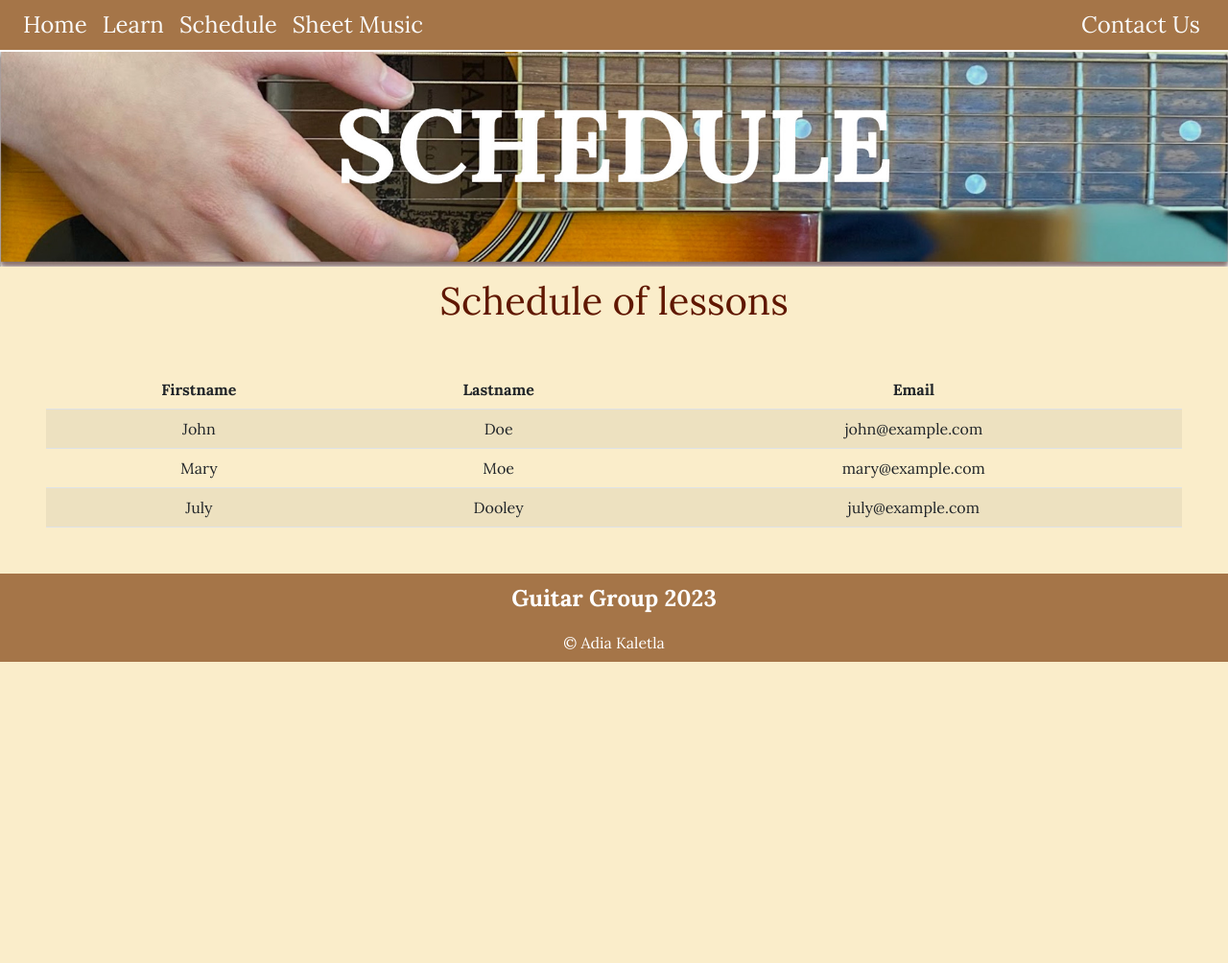
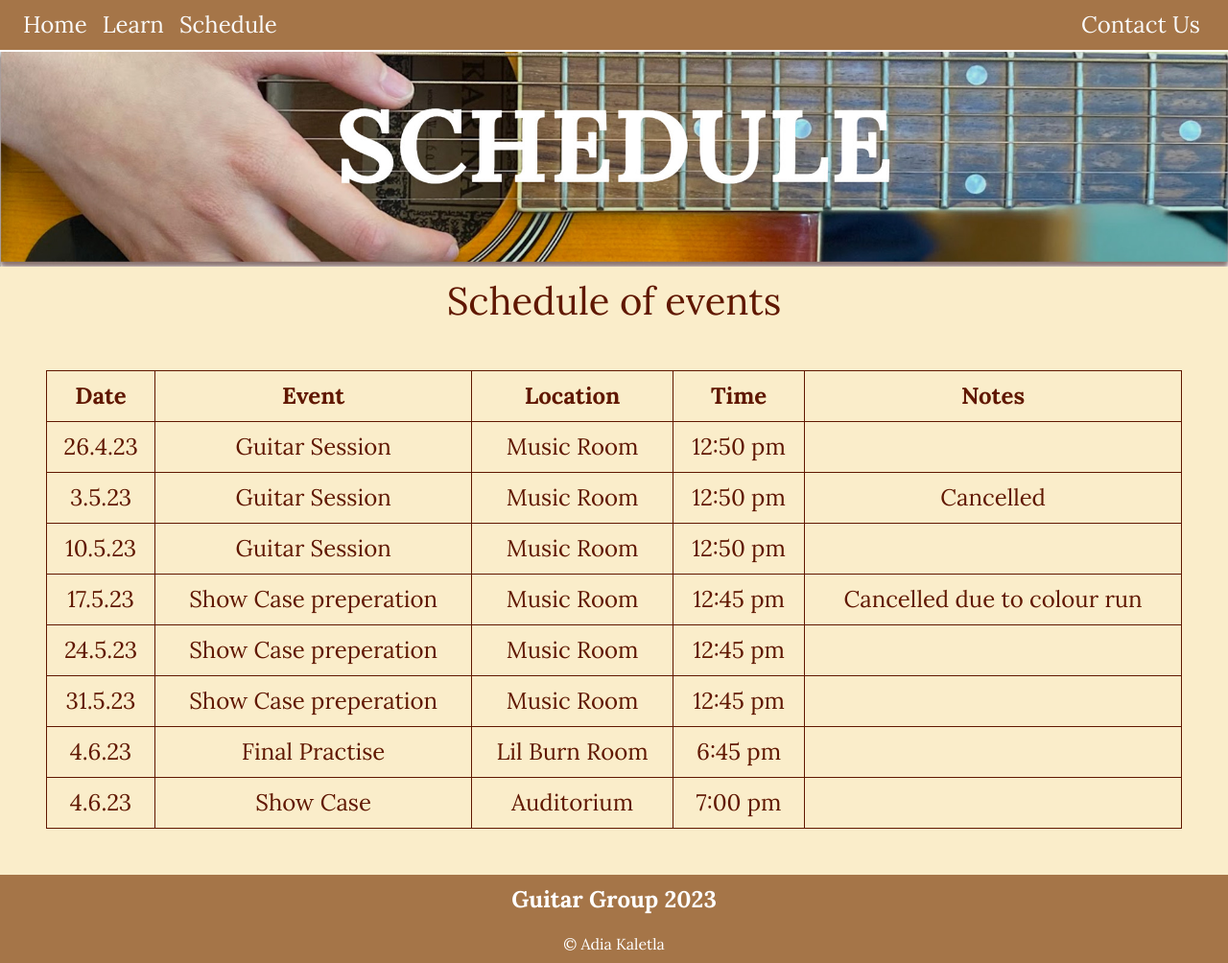
Before and after one commit to adiakaletla/guitargroup, a Flask app: page /schedule in a window 1280 px wide. Shown: the whole page at 96% size. Before the commit the page ends 690 px from the top, so only its background shows below. Run offline with Flask 3, Linux system fonts and the light colour scheme.

Commit message:
Deleted the Sheet Music page and added into the Learn page

```diff
--- a/server.py
+++ b/server.py
@@ -18,10 +18,5 @@ def schedule():
     return render_template("schedule.html")
 
 
-@app.route('/sheetmusic')
-def sheetmusic():
-    return render_template("sheetmusic.html")
-
-
 if __name__ == "__main__":
     app.run(debug=True)
--- a/static/styles.css
+++ b/static/styles.css
@@ -156,11 +156,23 @@ h3{
     background-color:var(--charcol);
 }
 
+/* ---- schedule page ----*/
+
 .schedule-table{
     text-align: center;
-    margin: 3em;
+    margin: 2em;
+    background-color: var(--dutch-white);
+    font-size: 1.5em;
+}
+.table{
+    --bs-table-border-color: var(--blood-red);
 }
 
+td,th{
+    color: var(--blood-red);
+}
+
+/* --------- */
 
 .footer-content{
     background-color: var(--chamoisee);
--- a/templates/layout.html
+++ b/templates/layout.html
@@ -37,12 +37,9 @@
         <li class="nav-item">
           <a class="nav-link" href="{{ url_for('schedule') }}">Schedule</a>
         </li>
-        <li class="nav-item">
-          <a class="nav-link" href="{{ url_for('sheetmusic') }}">Sheet Music</a>
-        </li>
       </ul>
 
-<div class="ms-auto"><a class="nav-link btn btn-outline" href="#loginform"> Contact Us </a></div>
+<div class="ms-auto"><a class="nav-link btn btn-outline" href="{{ url_for('index') }}#loginform"> Contact Us </a></div>
 
     </div>
 
--- a/templates/learn.html
+++ b/templates/learn.html
@@ -69,4 +69,8 @@ static/images/learnbanner.jpg
 
 </div>
 
+<div class=quote_container>
+<p class="quote"> Sheet Music </p>
+</div>
+
 {% endblock %}
--- a/templates/schedule.html
+++ b/templates/schedule.html
@@ -11,33 +11,77 @@ static/images/schedulebanner.jpg
 
 {% block content%}
 
-<h3> Schedule of lessons </h3>
+<h3> Schedule of events </h3>
 
 <div class="schedule-table">
-  <table class="table table-striped">
+  <table class="table table-bordered">
     <thead>
       <tr>
-        <th>Firstname</th>
-        <th>Lastname</th>
-        <th>Email</th>
+        <th>Date</th>
+          <th> Event </th>
+        <th>Location</th>
+        <th>Time</th>
+          <th>Notes</th>
       </tr>
     </thead>
     <tbody>
       <tr>
-        <td>John</td>
-        <td>Doe</td>
-        <td>john@example.com</td>
+        <td>26.4.23</td>
+        <td>Guitar Session</td>
+        <td>Music Room</td>
+          <td>12:50 pm </td>
+            <td>  </td>
       </tr>
       <tr>
-        <td>Mary</td>
-        <td>Moe</td>
-        <td>mary@example.com</td>
+        <td>3.5.23</td>
+        <td>Guitar Session</td>
+        <td>Music Room</td>
+          <td>12:50 pm </td>
+          <td>Cancelled</td>
       </tr>
       <tr>
-        <td>July</td>
-        <td>Dooley</td>
-        <td>july@example.com</td>
+        <td>10.5.23</td>
+        <td>Guitar Session</td>
+        <td>Music Room</td>
+          <td>12:50 pm </td>
+           <td>  </td>
       </tr>
+      <tr>
+        <td>17.5.23</td>
+        <td>Show Case preperation</td>
+        <td>Music Room</td>
+          <td>12:45 pm </td>
+          <td>Cancelled due to colour run</td>
+      </tr>
+      <tr>
+        <td>24.5.23</td>
+        <td>Show Case preperation</td>
+        <td>Music Room</td>
+          <td>12:45 pm </td>
+           <td>  </td>
+      </tr>
+      <tr>
+        <td>31.5.23</td>
+        <td>Show Case preperation</td>
+        <td>Music Room</td>
+          <td>12:45 pm </td>
+           <td>  </td>
+      </tr>
+      <tr>
+        <td>4.6.23</td>
+        <td>Final Practise </td>
+        <td>Lil Burn Room</td>
+          <td>6:45 pm </td>
+           <td>  </td>
+      </tr>
+      <tr>
+        <td>4.6.23</td>
+        <td>Show Case</td>
+        <td>Auditorium</td>
+          <td>7:00 pm </td>
+           <td>  </td>
+      </tr>
+
     </tbody>
   </table>
 </div>
```
Also changed, not shown: templates/sheetmusic.html (deleted, +0 -14 lines).
